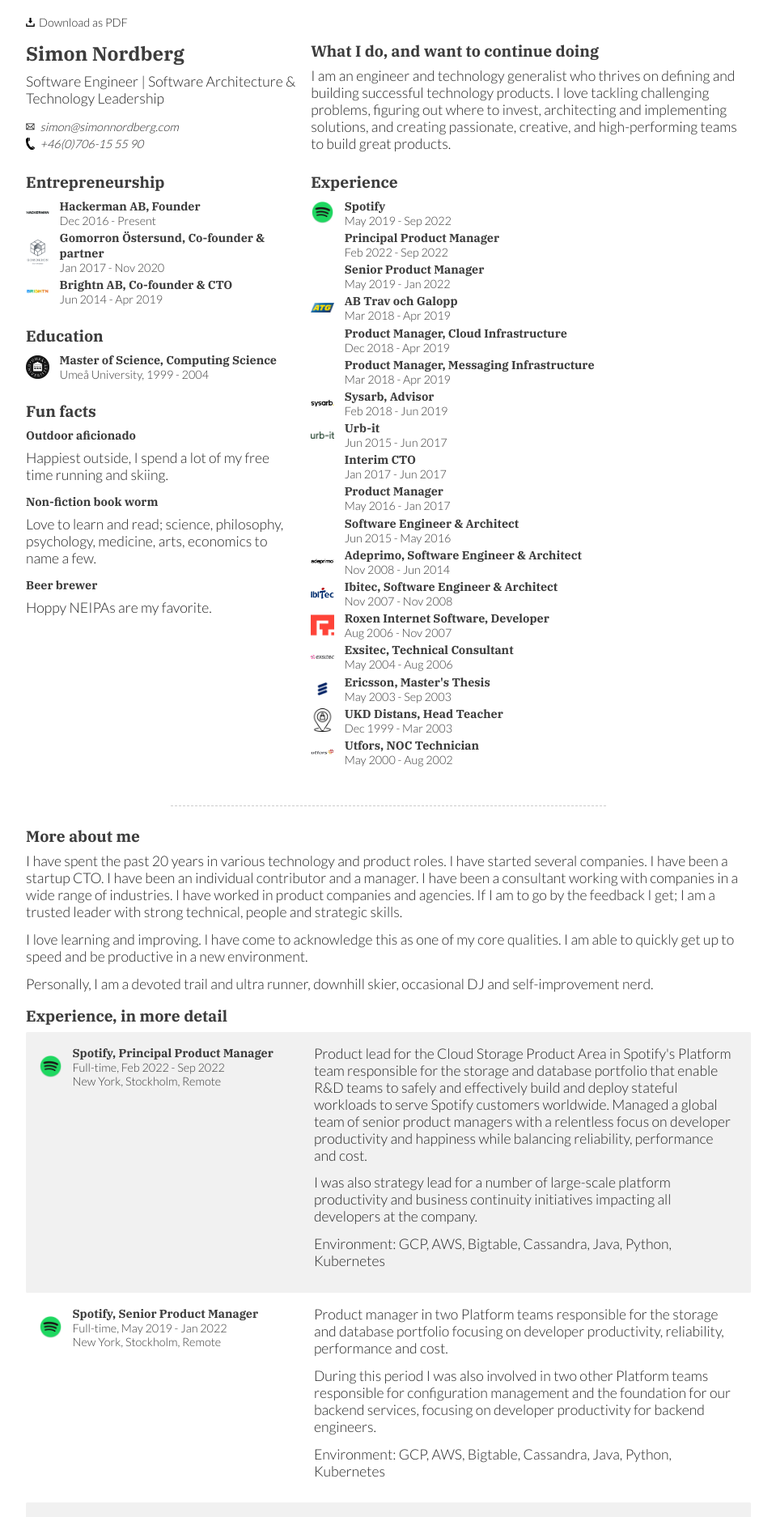
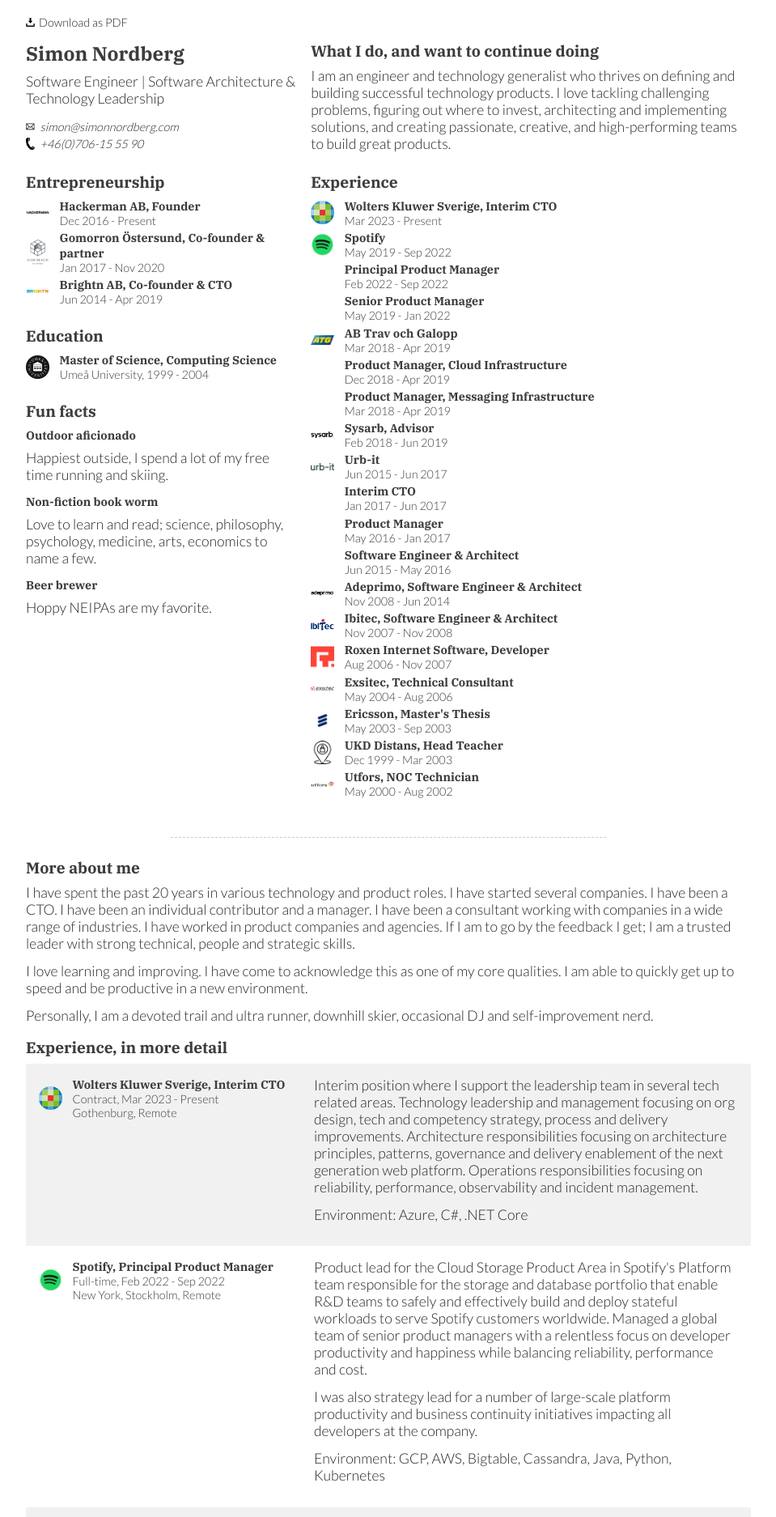
Before and after one commit to simonnordberg/simonnordberg.github.io, a Jekyll site: the page built from resume.md, in a window 1280 px wide. Shown: the top 1874 px of the page at 81% size, without its empty margins (160-1119 px from the left). Built offline with Jekyll 4.4.1, drawn with Linux system fonts in a browser that asks for light colours; our own code applies the rules of GitHub Pages for plain Markdown files.

Commit message:
Add WK experience

```diff
--- a/assets/css/style.scss
+++ b/assets/css/style.scss
@@ -266,6 +266,10 @@ body.resume {
     &.ericsson > header {
       background-image: url('/assets/ericsson.png');
     }
+
+    &.wolterskluwer > header {
+      background-image: url('/assets/wolterskluwer.png');
+    }
   }
 
   address .contact, .download {
@@ -301,7 +305,7 @@ body.resume {
 
 @media print {
   html {
-    font-size: 99%;
+    font-size: 92%;
   }
 
   * {
--- a/resume.md
+++ b/resume.md
@@ -95,6 +95,14 @@ class: resume
     <div class="experience-overview">
       <h2>Experience</h2>
       <ul>
+        <li>
+          <article class="experience wolterskluwer">
+            <header>
+              <h3>Wolters Kluwer Sverige, Interim CTO</h3>
+              <time>Mar 2023 - Present</time>
+            </header>
+          </article>
+        </li>
         <li>
           <article class="experience spotify">
             <header>
@@ -262,7 +270,7 @@ class: resume
   <h2>More about me</h2>
   <p>
     I have spent the past 20 years in various technology and product roles. I have started several companies. I have
-    been a startup CTO. I have been an individual contributor and a manager. I have been a consultant working with
+    been a CTO. I have been an individual contributor and a manager. I have been a consultant working with
     companies in a wide range of industries. I have worked in product companies and agencies. If I am to go by the
     feedback I get; I am a trusted leader with strong technical, people and strategic skills.
   </p>
@@ -277,6 +285,30 @@ class: resume
 
 <div class="details experience-details">
   <h2>Experience, in more detail</h2>
+
+  <div class="grid-container">
+    <div class="grid-item">
+      <article class="experience wolterskluwer">
+        <header>
+          <h3>Wolters Kluwer Sverige, Interim CTO</h3>
+          <time>Contract, Mar 2023 - Present</time>
+          <p>Gothenburg, Remote</p>
+        </header>
+      </article>
+    </div>
+    <div class="grid-item">
+      <p>
+        Interim position where I support the leadership team in several tech related areas. Technology leadership
+        and management focusing on org design, tech and competency strategy, process and delivery improvements.
+        Architecture responsibilities focusing on architecture principles, patterns, governance and delivery
+        enablement of the next generation web platform. Operations responsibilities focusing on reliability,
+        performance, observability and incident management.
+      </p>
+      <p>
+        Environment: Azure, C#, .NET Core
+      </p>
+    </div>
+  </div>
 
   <div class="grid-container">
     <div class="grid-item">
```
Also changed, not shown: assets/wolterskluwer.png (added), 1 other file.
